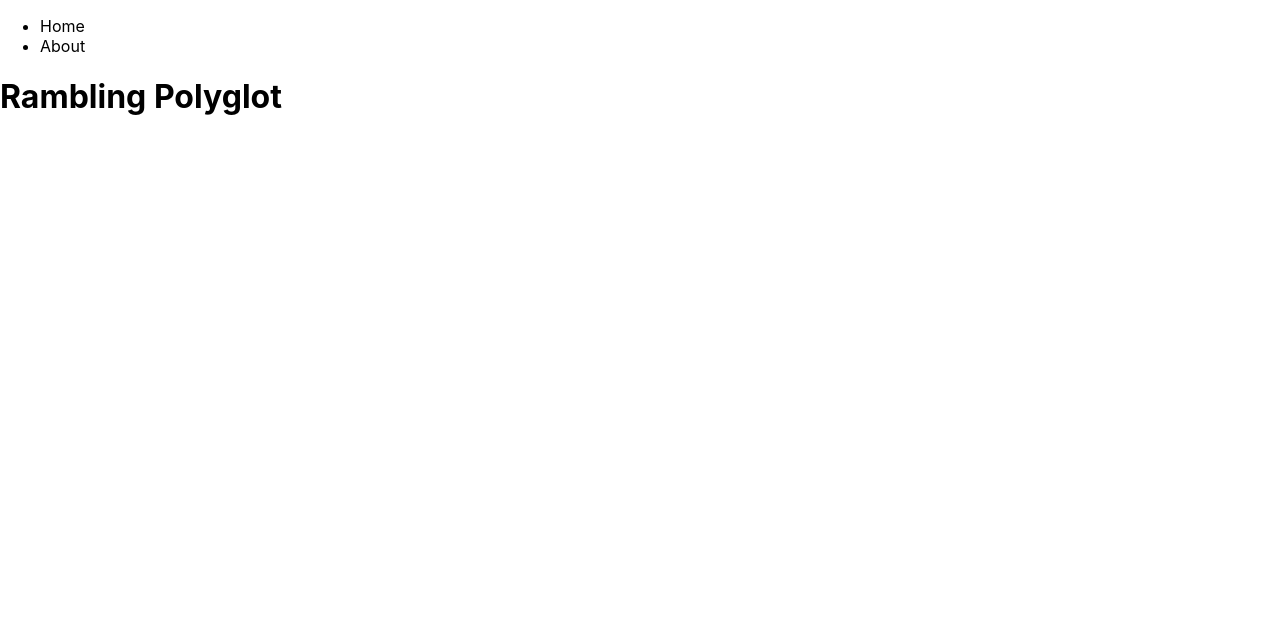
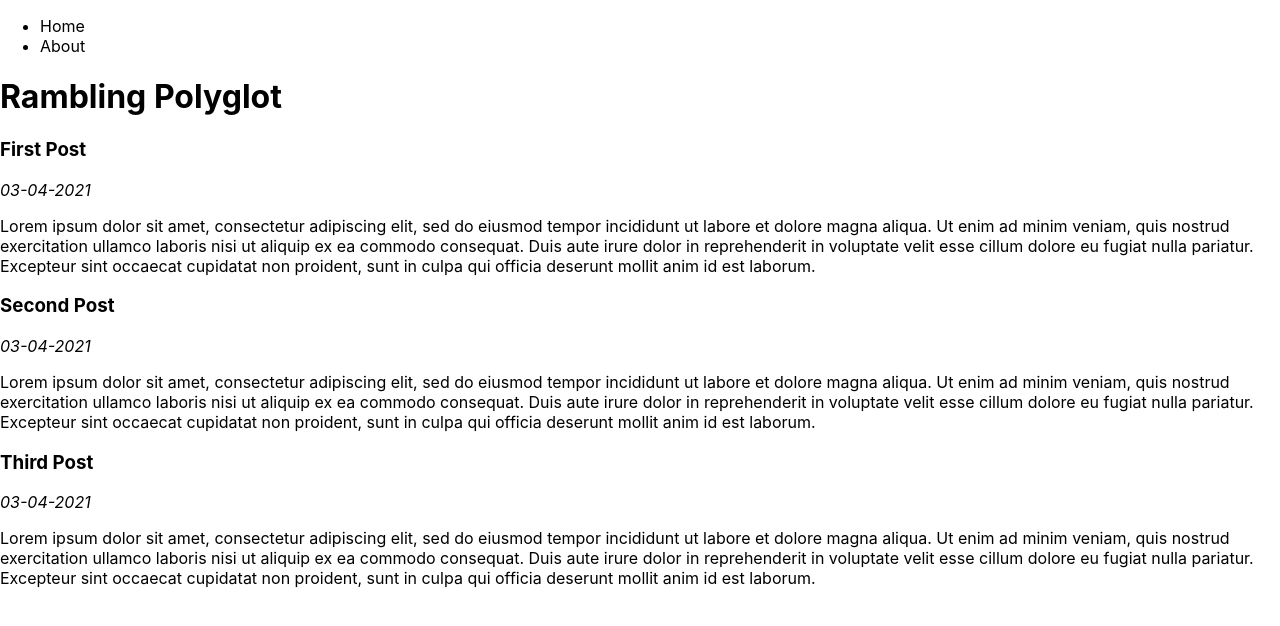
Before and after one commit to cenipeppe/nextjsblog, a Next.js app: page / in a window 1280 px wide. Shown: the top 626 px of the page. Built offline with nearby package versions, Linux system fonts and the light colour scheme.

Commit message:
added getStaticProps and getStaticPaths

```diff
--- /dev/null
+++ b/lib/data.js
@@ -0,0 +1,23 @@
+export const blogPosts = [
+  {
+    title: "First Post",
+    slug: "first-post",
+    date: "03-04-2021",
+    content:
+      "Lorem ipsum dolor sit amet, consectetur adipiscing elit, sed do eiusmod tempor incididunt ut labore et dolore magna aliqua. Ut enim ad minim veniam, quis nostrud exercitation ullamco laboris nisi ut aliquip ex ea commodo consequat. Duis aute irure dolor in reprehenderit in voluptate velit esse cillum dolore eu fugiat nulla pariatur. Excepteur sint occaecat cupidatat non proident, sunt in culpa qui officia deserunt mollit anim id est laborum.",
+  },
+  {
+    title: "Second Post",
+    slug: "second-post",
+    date: "03-04-2021",
+    content:
+      "Lorem ipsum dolor sit amet, consectetur adipiscing elit, sed do eiusmod tempor incididunt ut labore et dolore magna aliqua. Ut enim ad minim veniam, quis nostrud exercitation ullamco laboris nisi ut aliquip ex ea commodo consequat. Duis aute irure dolor in reprehenderit in voluptate velit esse cillum dolore eu fugiat nulla pariatur. Excepteur sint occaecat cupidatat non proident, sunt in culpa qui officia deserunt mollit anim id est laborum.",
+  },
+  {
+    title: "Third Post",
+    slug: "third-post",
+    date: "03-04-2021",
+    content:
+      "Lorem ipsum dolor sit amet, consectetur adipiscing elit, sed do eiusmod tempor incididunt ut labore et dolore magna aliqua. Ut enim ad minim veniam, quis nostrud exercitation ullamco laboris nisi ut aliquip ex ea commodo consequat. Duis aute irure dolor in reprehenderit in voluptate velit esse cillum dolore eu fugiat nulla pariatur. Excepteur sint occaecat cupidatat non proident, sunt in culpa qui officia deserunt mollit anim id est laborum.",
+  },
+];
--- a/pages/index.js
+++ b/pages/index.js
@@ -1,4 +1,6 @@
 import Head from "next/head";
+import Link from "next/link";
+import { blogPosts } from "../lib/data";
 
 export default function Home() {
   return (
@@ -10,6 +12,20 @@ export default function Home() {
 
       <main>
         <h1>Rambling Polyglot</h1>
+
+        <section>
+          {blogPosts.map((post) => (
+            <div key={post.slug}>
+              <Link href={`/blog/${post.slug}`}>
+                <a>
+                  <h3>{post.title}</h3>
+                </a>
+              </Link>
+              <i>{post.date}</i>
+              <p>{post.content}</p>
+            </div>
+          ))}
+        </section>
       </main>
     </div>
   );
```
Also changed, not shown: pages/blog/[slug].js (added, +37 -0 lines).
